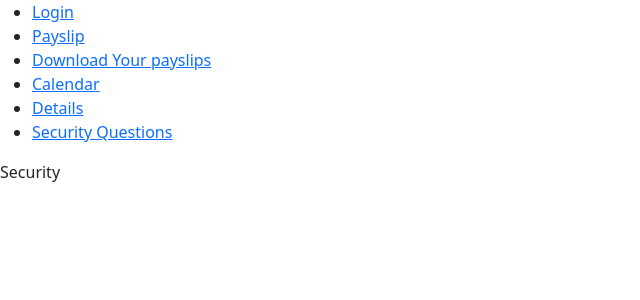
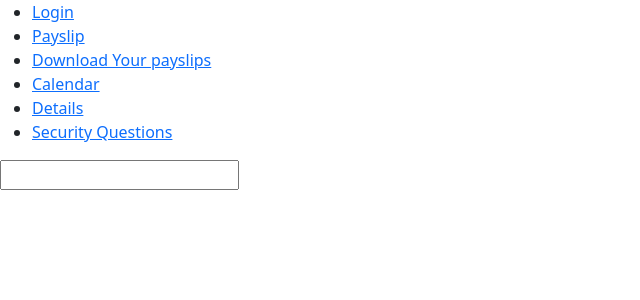
Before and after one commit to KaloyanBobev/payslip-app, a React (Create React App) app: page /security in a window 1280 px wide. Shown: the top 300 px of the page, without its empty margins (0-640 px from the left). Built offline with nearby package versions, Linux system fonts and the light colour scheme.

Commit message:
Update Security.js

```diff
--- a/src/pages/Security.js
+++ b/src/pages/Security.js
@@ -1,5 +1,10 @@
 import React from "react";
 
 export default function Security() {
-  return <div>Security</div>;
+  return <div>
+    <form>
+      <label></label>
+      <input type=""></input>
+    </form>
+  </div>;
 }
```
